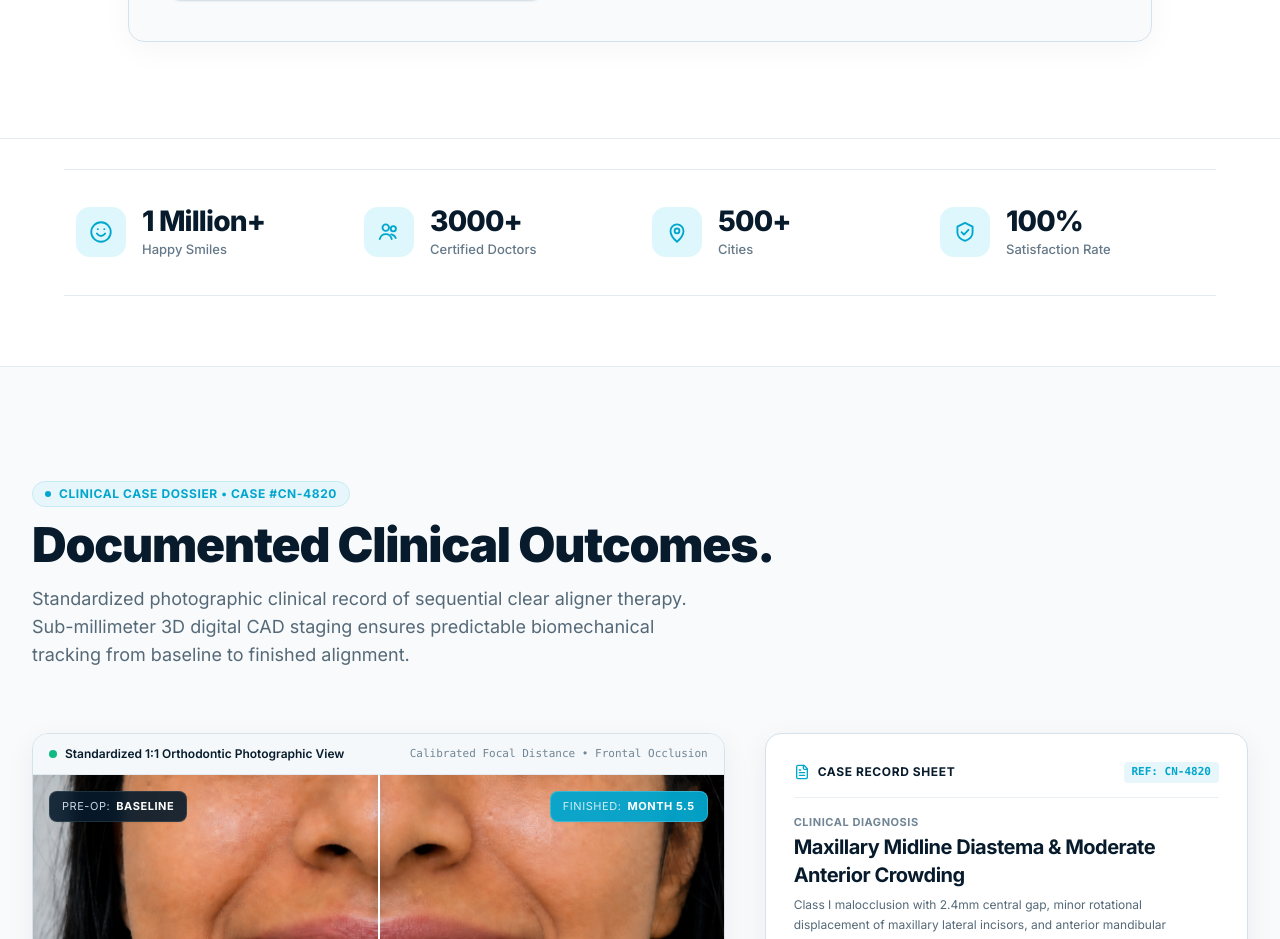
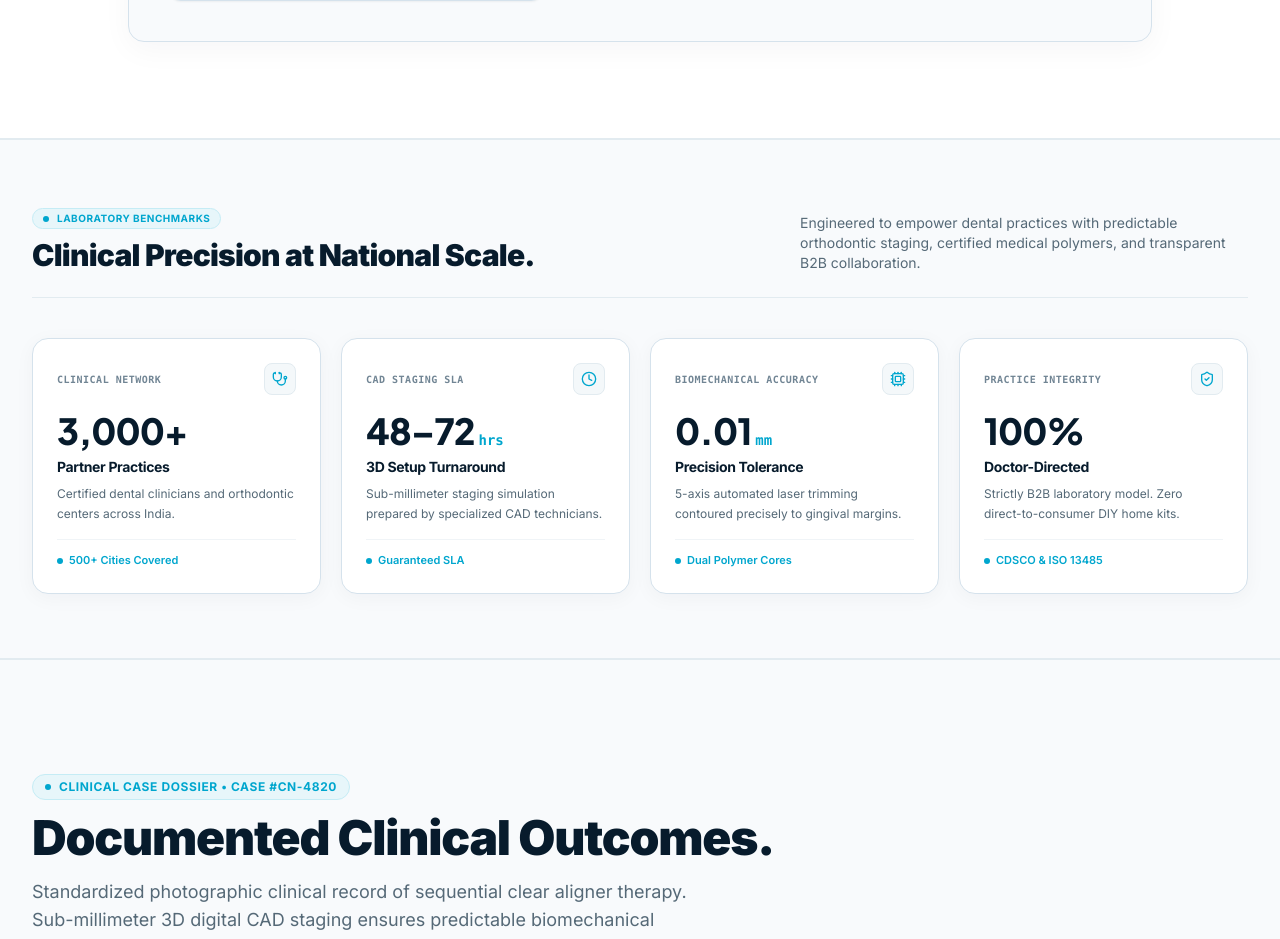
Before and after one commit to Sonu-Thomas-001/www.clearnyx.com, a Next.js app: page / in a window 1280 px wide. Shown: the part 4420-5359 px from the top of the page. Built offline with nearby package versions, Linux system fonts and the light colour scheme; no server answers.

Commit message:
refactor(home): replace AI-template stats strip with authentic clinical benchmark cards

```diff
--- a/src/components/clearnyx/StatsSection.tsx
+++ b/src/components/clearnyx/StatsSection.tsx
@@ -1,128 +1,141 @@
 "use client";
 
 import React from "react";
-import { motion } from "framer-motion";
+import { Clock, ShieldCheck, Stethoscope, Cpu, ArrowUpRight } from "lucide-react";
+import Link from "next/link";
 
-const luxuryEase = [0.16, 1, 0.3, 1] as const;
+interface MetricItem {
+  id: string;
+  category: string;
+  value: string;
+  unit?: string;
+  label: string;
+  detail: string;
+  badge: string;
+  icon: React.ComponentType<{ className?: string }>;
+}
+
+const METRICS: MetricItem[] = [
+  {
+    id: "network",
+    category: "CLINICAL NETWORK",
+    value: "3,000+",
+    label: "Partner Practices",
+    detail: "Certified dental clinicians and orthodontic centers across India.",
+    badge: "500+ Cities Covered",
+    icon: Stethoscope,
+  },
+  {
+    id: "sla",
+    category: "CAD STAGING SLA",
+    value: "48–72",
+    unit: "hrs",
+    label: "3D Setup Turnaround",
+    detail: "Sub-millimeter staging simulation prepared by specialized CAD technicians.",
+    badge: "Guaranteed SLA",
+    icon: Clock,
+  },
+  {
+    id: "precision",
+    category: "BIOMECHANICAL ACCURACY",
+    value: "0.01",
+    unit: "mm",
+    label: "Precision Tolerance",
+    detail: "5-axis automated laser trimming contoured precisely to gingival margins.",
+    badge: "Dual Polymer Cores",
+    icon: Cpu,
+  },
+  {
+    id: "compliance",
+    category: "PRACTICE INTEGRITY",
+    value: "100%",
+    label: "Doctor-Directed",
+    detail: "Strictly B2B laboratory model. Zero direct-to-consumer DIY home kits.",
+    badge: "CDSCO & ISO 13485",
+    icon: ShieldCheck,
+  },
+];
 
 export function StatsSection() {
   return (
-    <section className="lp-stats section-pad" aria-label="CLEARNYX highlights">
-      <div className="lp-stats-row">
-        <motion.div
-          initial={{ opacity: 0, y: 24, scale: 0.96 }}
-          whileInView={{ opacity: 1, y: 0, scale: 1 }}
-          viewport={{ once: true, amount: 0.2 }}
-          transition={{ duration: 0.6, delay: 0.05, ease: luxuryEase }}
-          className="lp-stat"
+    <section
+      aria-label="CLEARNYX Clinical Benchmarks"
+      className="relative py-12 sm:py-16 bg-[#F8FAFC] border-y border-[#E2EBF0]"
     >
-          <span className="lp-stat-icon">
-            <svg
-              className="lp-stat-svg"
-              viewBox="0 0 24 24"
-              fill="none"
-              stroke="currentColor"
-              strokeWidth="1.7"
-              strokeLinecap="round"
-              strokeLinejoin="round"
-              aria-hidden="true"
+      <div className="max-w-7xl mx-auto px-4 sm:px-6 lg:px-8">
+        {/* Section Context Header */}
+        <div className="flex flex-col sm:flex-row sm:items-end justify-between gap-4 mb-8 sm:mb-10 pb-6 border-b border-[#E2EBF0]">
+          <div>
+            <div className="inline-flex items-center gap-2 px-2.5 py-0.5 rounded-full bg-[#E7F6FA] text-[#00A6CE] text-[10px] font-bold tracking-wider uppercase mb-2 border border-[#C5ECF5]">
+              <span className="w-1.5 h-1.5 rounded-full bg-[#00A6CE]" />
+              <span>Laboratory Benchmarks</span>
+            </div>
+            <h2 className="text-xl sm:text-2xl lg:text-3xl font-black text-[#071B2C] tracking-tight">
+              Clinical Precision at National Scale.
+            </h2>
+          </div>
+
+          <p className="text-xs sm:text-sm text-[#556977] max-w-md leading-relaxed">
+            Engineered to empower dental practices with predictable orthodontic staging, certified
+            medical polymers, and transparent B2B collaboration.
+          </p>
+        </div>
+
+        {/* 4 Architectural Clinical Metric Cards */}
+        <div className="grid grid-cols-1 sm:grid-cols-2 lg:grid-cols-4 gap-4 sm:gap-5">
+          {METRICS.map((m) => {
+            const IconComponent = m.icon;
+
+            return (
+              <div
+                key={m.id}
+                className="bg-white rounded-2xl border border-[#D5E2EC] p-5 sm:p-6 shadow-[0_4px_20px_rgba(7,27,44,0.04)] hover:border-[#00A6CE]/50 hover:shadow-[0_8px_30px_rgba(0,166,206,0.08)] transition-all duration-300 flex flex-col justify-between group"
               >
-              <circle cx="12" cy="12" r="9" />
-              <path d="M8.2 13.4c1 1.5 2.3 2.3 3.8 2.3s2.8-.8 3.8-2.3" />
-              <path d="M9 9.4h.1M15 9.4h.1" />
-            </svg>
+                <div>
+                  {/* Card Header: Category & Icon */}
+                  <div className="flex items-center justify-between mb-4">
+                    <span className="text-[10px] font-bold font-mono tracking-wider text-[#718594] uppercase">
+                      {m.category}
                     </span>
-          <div>
-            <b>1 Million+</b>
-            <small>Happy Smiles</small>
+                    <div className="w-8 h-8 rounded-lg bg-[#F4F8FA] border border-[#E2EBF0] text-[#00A6CE] flex items-center justify-center group-hover:bg-[#00A6CE] group-hover:text-white group-hover:border-[#00A6CE] transition-colors">
+                      <IconComponent className="w-4 h-4" />
                     </div>
-        </motion.div>
+                  </div>
 
-        <motion.div
-          initial={{ opacity: 0, y: 24, scale: 0.96 }}
-          whileInView={{ opacity: 1, y: 0, scale: 1 }}
-          viewport={{ once: true, amount: 0.2 }}
-          transition={{ duration: 0.6, delay: 0.15, ease: luxuryEase }}
-          className="lp-stat"
-        >
-          <span className="lp-stat-icon">
-            <svg
-              className="lp-stat-svg"
-              viewBox="0 0 24 24"
-              fill="none"
-              stroke="currentColor"
-              strokeWidth="1.7"
-              strokeLinecap="round"
-              strokeLinejoin="round"
-              aria-hidden="true"
-            >
-              <circle cx="9" cy="8" r="3" />
-              <circle cx="16" cy="9" r="2.4" />
-              <path d="M3.5 18.5c.8-3 2.8-4.5 5.5-4.5s4.7 1.5 5.5 4.5" />
-              <path d="M14 14.2c1.8.2 3.4 1.2 4.2 3.3" />
-            </svg>
+                  {/* Primary Metric Number */}
+                  <div className="flex items-baseline gap-1 mb-1.5">
+                    <span className="text-3xl sm:text-4xl font-black text-[#071B2C] tracking-tight font-heading">
+                      {m.value}
                     </span>
-          <div>
-            <b>3000+</b>
-            <small>Certified Doctors</small>
+                    {m.unit && (
+                      <span className="text-sm font-bold text-[#00A6CE] font-mono">
+                        {m.unit}
+                      </span>
+                    )}
                   </div>
-        </motion.div>
 
-        <motion.div
-          initial={{ opacity: 0, y: 24, scale: 0.96 }}
-          whileInView={{ opacity: 1, y: 0, scale: 1 }}
-          viewport={{ once: true, amount: 0.2 }}
-          transition={{ duration: 0.6, delay: 0.25, ease: luxuryEase }}
-          className="lp-stat"
-        >
-          <span className="lp-stat-icon">
-            <svg
-              className="lp-stat-svg"
-              viewBox="0 0 24 24"
-              fill="none"
-              stroke="currentColor"
-              strokeWidth="1.7"
-              strokeLinecap="round"
-              strokeLinejoin="round"
-              aria-hidden="true"
-            >
-              <path d="M12 21s6-5.2 6-10a6 6 0 1 0-12 0c0 4.8 6 10 6 10Z" />
-              <circle cx="12" cy="11" r="2.2" />
-            </svg>
+                  {/* Title Label */}
+                  <h3 className="text-sm font-bold text-[#071B2C] leading-snug mb-2">
+                    {m.label}
+                  </h3>
+
+                  {/* Concise Description */}
+                  <p className="text-xs text-[#556977] leading-relaxed mb-4">
+                    {m.detail}
+                  </p>
+                </div>
+
+                {/* Card Footer Micro-Badge */}
+                <div className="pt-3 border-t border-[#F0F4F7] flex items-center justify-between">
+                  <span className="inline-flex items-center gap-1.5 text-[11px] font-semibold text-[#00A6CE]">
+                    <span className="w-1.5 h-1.5 rounded-full bg-[#00A6CE]" />
+                    <span>{m.badge}</span>
                   </span>
-          <div>
-            <b>500+</b>
-            <small>Cities</small>
                 </div>
-        </motion.div>
-
-        <motion.div
-          initial={{ opacity: 0, y: 24, scale: 0.96 }}
-          whileInView={{ opacity: 1, y: 0, scale: 1 }}
-          viewport={{ once: true, amount: 0.2 }}
-          transition={{ duration: 0.6, delay: 0.35, ease: luxuryEase }}
-          className="lp-stat"
-        >
-          <span className="lp-stat-icon">
-            <svg
-              className="lp-stat-svg"
-              viewBox="0 0 24 24"
-              fill="none"
-              stroke="currentColor"
-              strokeWidth="1.7"
-              strokeLinecap="round"
-              strokeLinejoin="round"
-              aria-hidden="true"
-            >
-              <path d="M12 3.6 19 7v5.4c0 3.6-2.8 6.3-7 7.8-4.2-1.5-7-4.2-7-7.8V7l7-3.4Z" />
-              <path d="m8.8 12.2 2.2 2.2 4.2-4.4" />
-            </svg>
-          </span>
-          <div>
-            <b>100%</b>
-            <small>Satisfaction Rate</small>
               </div>
-        </motion.div>
+            );
+          })}
+        </div>
       </div>
     </section>
   );
```
Lines whose indentation alone changed are shown as unchanged.
